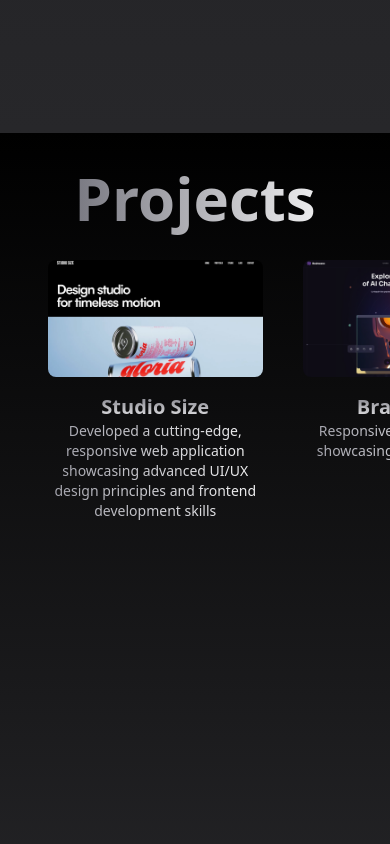
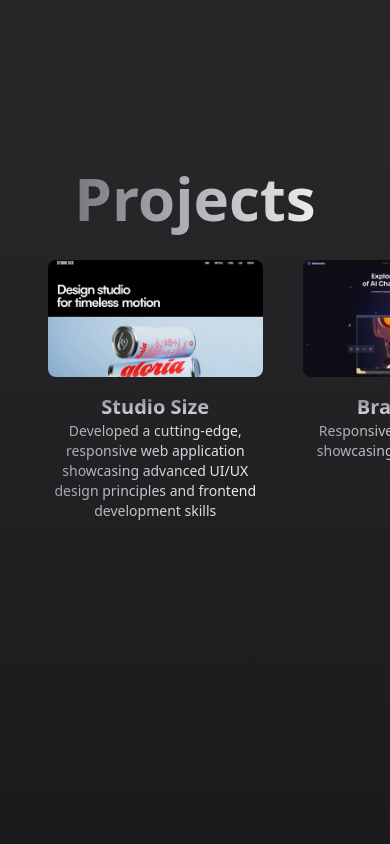
Before and after one commit to ratanz/Portfolio, a Next.js app: page / in a window 390 px wide. Shown: the part 2160-3004 px from the top of the page. Built offline with nearby package versions, Linux system fonts and the light colour scheme.

Commit message:
changes in background of the page

```diff
--- a/components/About.tsx
+++ b/components/About.tsx
@@ -98,7 +98,7 @@ const About = () => {
         }, [])
 
     return (
-        <div ref={containerRef} className='about-content w-full h-[50vw] bg-gradient-to-t to-black from-zinc-800 overflow-hidden '>
+        <div ref={containerRef} className='about-content w-full h-[50vw] bg-gradient-to-t to-zinc-900 from-zinc-800 overflow-hidden '>
             <div className='content flex flex-col w-full justify-center h-full items-center p-16'>
                 <h1 ref={titleRef} className='text-6xl font-handmade w-fit h-fit p-4 text-center font-bold bg-gradient-to-r from-zinc-500 to-zinc-100 bg-clip-text text-transparent'>About</h1>
 
--- a/components/Projects.tsx
+++ b/components/Projects.tsx
@@ -86,7 +86,7 @@ const Projects = () => {
     return (
         <div
             ref={containerRef}
-            className="projects-container relative lg:h-[60vw] overflow-hidden h-screen w-full flex-col bg-gradient-to-b from-black to-zinc-800  ">
+            className="projects-container relative lg:h-[60vw] overflow-hidden h-screen w-full flex-col bg-gradient-to-t from-zinc-900 to-zinc-800">
             <div
              className="content flex flex-col justify-center w-full items-center pt-[5vw]">
 
```
